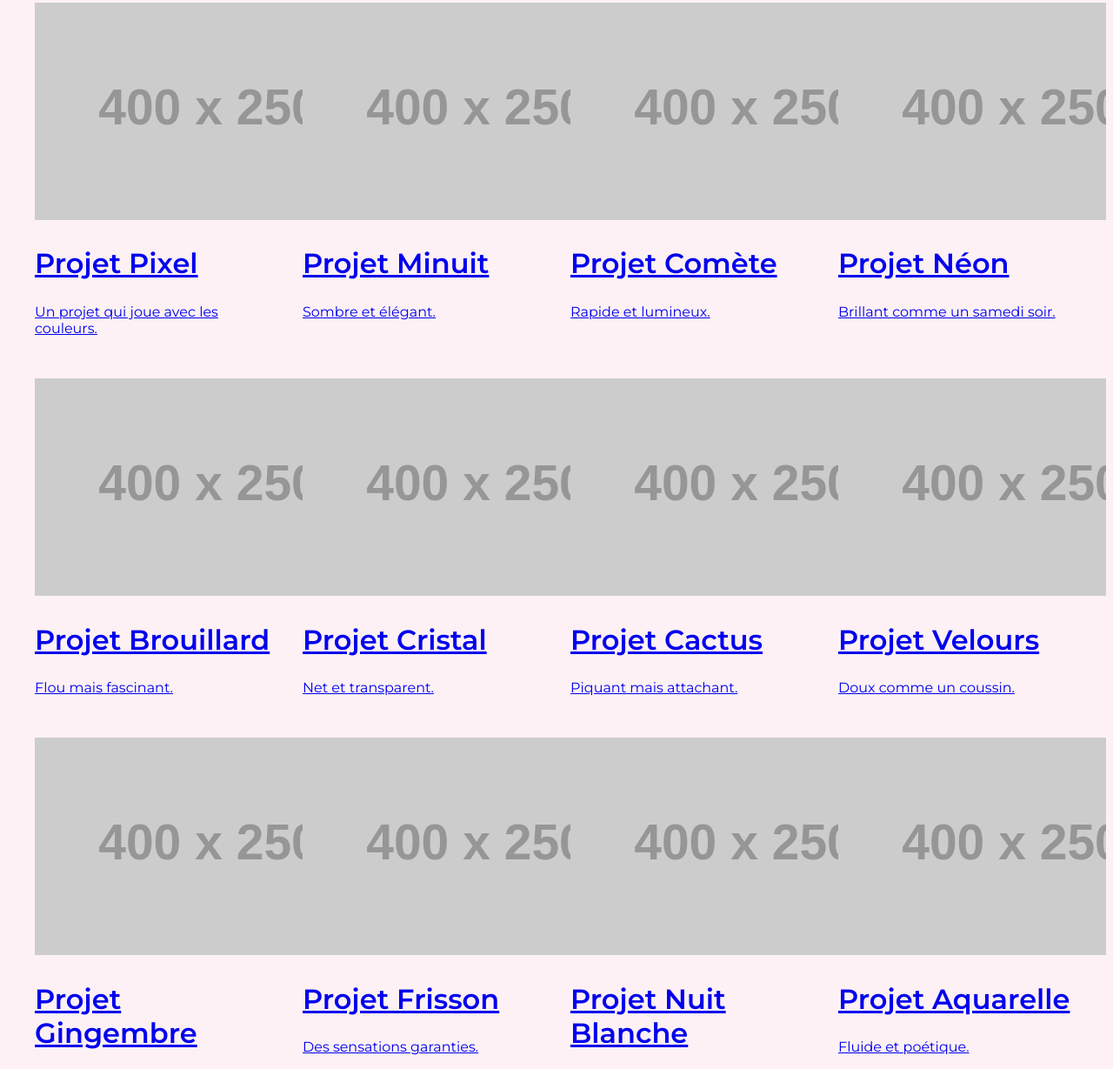
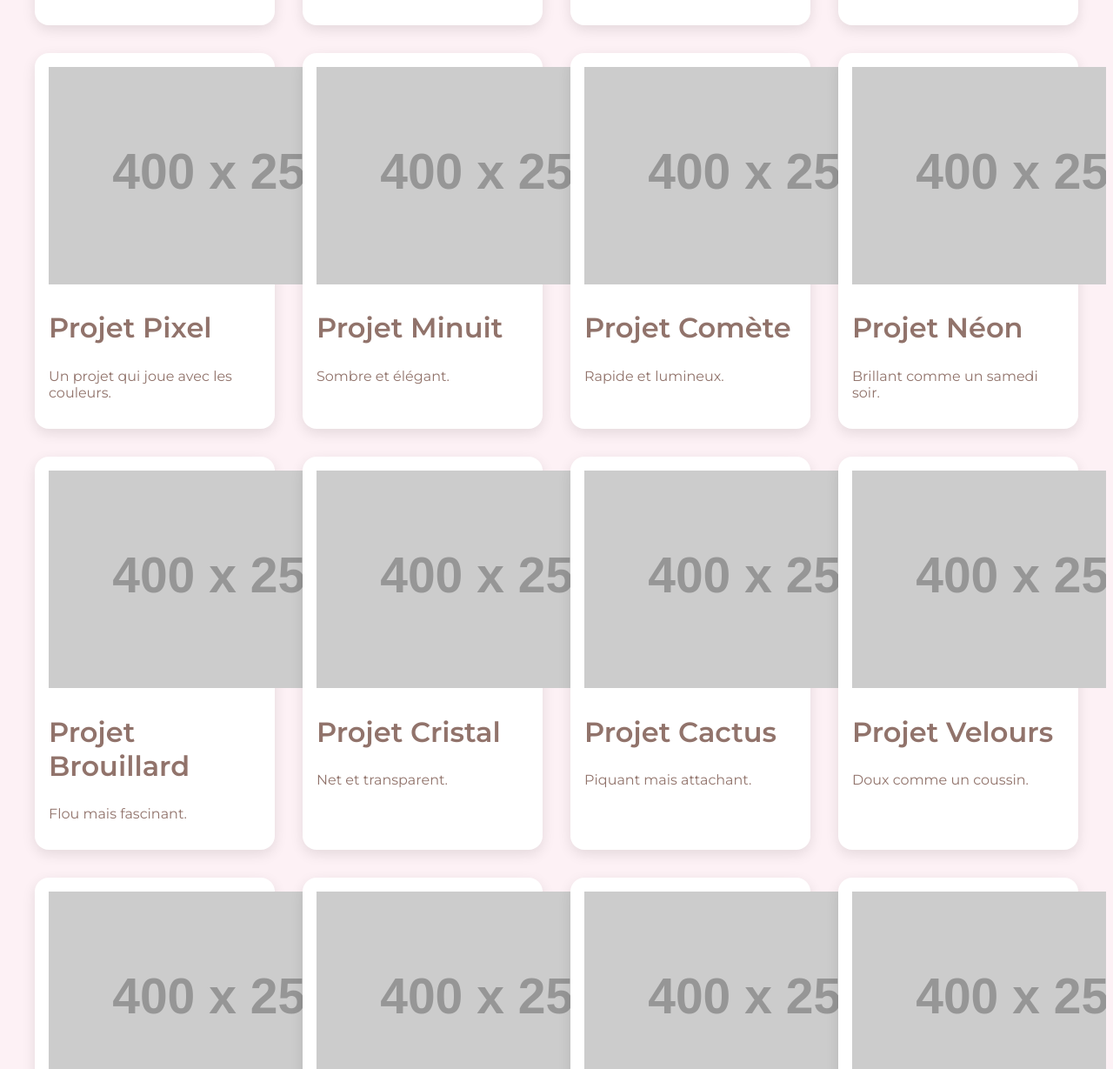
Before and after one commit to Didiare/mon-site, a plain HTML site: page projets.html in a window 1280 px wide. Shown: the part 545-1774 px from the top of the page at 87% size. Drawn offline with Linux system fonts and the light colour scheme; placeholder pictures from the web are drawn by us.

Commit message:
Update projets.html

```diff
--- a/projets.html
+++ b/projets.html
@@ -27,77 +27,77 @@
     <h2 style="margin-top: 1rem;">Projet Soleil</h2>
     <p>Un projet qui rayonne.</p>
   </a>
-  <a href="#" style="background: #fff; padding: 1rem; border-radius: 1rem; box-shadow: 0 5px 15px rgba(0,0,0,0.1); text-decoration: none; color: inherit;">
+  <a href="#" style="background: #fff; padding: 1rem; border-radius: 1rem; box-shadow: 0 5px 15px rgba(0,0,0,0.1); text-decoration: none; color: inherit; transition: transform 0.3s ease;" onmouseover="this.style.transform='scale(1.02)'" onmouseout="this.style.transform='scale(1)'">
     <img src="https://via.placeholder.com/400x250" alt="Projet 2" style="width: 100%; border-radius: 0.5rem;">
     <h2 style="margin-top: 1rem;">Projet Jungle</h2>
     <p>Sauvage mais structuré.</p>
   </a>
-  <a href="#">
+  <a href="#" style="background: #fff; padding: 1rem; border-radius: 1rem; box-shadow: 0 5px 15px rgba(0,0,0,0.1); text-decoration: none; color: inherit; transition: transform 0.3s ease;" onmouseover="this.style.transform='scale(1.02)'" onmouseout="this.style.transform='scale(1)'">
     <img src="https://via.placeholder.com/400x250" alt="Projet 3" style="width: 100%; border-radius: 0.5rem;">
     <h2 style="margin-top: 1rem;">Projet Popcorn</h2>
     <p>À consommer sans modération.</p>
   </a>
-  <a href="#">
+  <a href="#" style="background: #fff; padding: 1rem; border-radius: 1rem; box-shadow: 0 5px 15px rgba(0,0,0,0.1); text-decoration: none; color: inherit; transition: transform 0.3s ease;" onmouseover="this.style.transform='scale(1.02)'" onmouseout="this.style.transform='scale(1)'">
     <img src="https://via.placeholder.com/400x250" alt="Projet 4" style="width: 100%; border-radius: 0.5rem;">
     <h2 style="margin-top: 1rem;">Projet Éclipse</h2>
     <p>Mystérieux et stylé.</p>
   </a>
-  <a href="#">
+    <a href="#" style="background: #fff; padding: 1rem; border-radius: 1rem; box-shadow: 0 5px 15px rgba(0,0,0,0.1); text-decoration: none; color: inherit; transition: transform 0.3s ease;" onmouseover="this.style.transform='scale(1.02)'" onmouseout="this.style.transform='scale(1)'">
     <img src="https://via.placeholder.com/400x250" alt="Projet 5">
     <h2>Projet Pixel</h2>
     <p>Un projet qui joue avec les couleurs.</p>
   </a>
-  <a href="#">
+    <a href="#" style="background: #fff; padding: 1rem; border-radius: 1rem; box-shadow: 0 5px 15px rgba(0,0,0,0.1); text-decoration: none; color: inherit; transition: transform 0.3s ease;" onmouseover="this.style.transform='scale(1.02)'" onmouseout="this.style.transform='scale(1)'">
     <img src="https://via.placeholder.com/400x250" alt="Projet 6">
     <h2>Projet Minuit</h2>
     <p>Sombre et élégant.</p>
   </a>
-  <a href="#">
+   <a href="#" style="background: #fff; padding: 1rem; border-radius: 1rem; box-shadow: 0 5px 15px rgba(0,0,0,0.1); text-decoration: none; color: inherit; transition: transform 0.3s ease;" onmouseover="this.style.transform='scale(1.02)'" onmouseout="this.style.transform='scale(1)'">
     <img src="https://via.placeholder.com/400x250" alt="Projet 7">
     <h2>Projet Comète</h2>
     <p>Rapide et lumineux.</p>
   </a>
-  <a href="#">
+   <a href="#" style="background: #fff; padding: 1rem; border-radius: 1rem; box-shadow: 0 5px 15px rgba(0,0,0,0.1); text-decoration: none; color: inherit; transition: transform 0.3s ease;" onmouseover="this.style.transform='scale(1.02)'" onmouseout="this.style.transform='scale(1)'">
     <img src="https://via.placeholder.com/400x250" alt="Projet 8">
     <h2>Projet Néon</h2>
     <p>Brillant comme un samedi soir.</p>
   </a>
-  <a href="#">
+   <a href="#" style="background: #fff; padding: 1rem; border-radius: 1rem; box-shadow: 0 5px 15px rgba(0,0,0,0.1); text-decoration: none; color: inherit; transition: transform 0.3s ease;" onmouseover="this.style.transform='scale(1.02)'" onmouseout="this.style.transform='scale(1)'">
     <img src="https://via.placeholder.com/400x250" alt="Projet 9">
     <h2>Projet Brouillard</h2>
     <p>Flou mais fascinant.</p>
   </a>
-  <a href="#">
+   <a href="#" style="background: #fff; padding: 1rem; border-radius: 1rem; box-shadow: 0 5px 15px rgba(0,0,0,0.1); text-decoration: none; color: inherit; transition: transform 0.3s ease;" onmouseover="this.style.transform='scale(1.02)'" onmouseout="this.style.transform='scale(1)'">
     <img src="https://via.placeholder.com/400x250" alt="Projet 10">
     <h2>Projet Cristal</h2>
     <p>Net et transparent.</p>
   </a>
-  <a href="#">
+   <a href="#" style="background: #fff; padding: 1rem; border-radius: 1rem; box-shadow: 0 5px 15px rgba(0,0,0,0.1); text-decoration: none; color: inherit; transition: transform 0.3s ease;" onmouseover="this.style.transform='scale(1.02)'" onmouseout="this.style.transform='scale(1)'">
     <img src="https://via.placeholder.com/400x250" alt="Projet 11">
     <h2>Projet Cactus</h2>
     <p>Piquant mais attachant.</p>
   </a>
-  <a href="#">
+   <a href="#" style="background: #fff; padding: 1rem; border-radius: 1rem; box-shadow: 0 5px 15px rgba(0,0,0,0.1); text-decoration: none; color: inherit; transition: transform 0.3s ease;" onmouseover="this.style.transform='scale(1.02)'" onmouseout="this.style.transform='scale(1)'">
     <img src="https://via.placeholder.com/400x250" alt="Projet 12">
     <h2>Projet Velours</h2>
     <p>Doux comme un coussin.</p>
   </a>
-  <a href="#">
+   <a href="#" style="background: #fff; padding: 1rem; border-radius: 1rem; box-shadow: 0 5px 15px rgba(0,0,0,0.1); text-decoration: none; color: inherit; transition: transform 0.3s ease;" onmouseover="this.style.transform='scale(1.02)'" onmouseout="this.style.transform='scale(1)'">
     <img src="https://via.placeholder.com/400x250" alt="Projet 13">
     <h2>Projet Gingembre</h2>
     <p>Un peu épicé.</p>
   </a>
-  <a href="#">
+    <a href="#" style="background: #fff; padding: 1rem; border-radius: 1rem; box-shadow: 0 5px 15px rgba(0,0,0,0.1); text-decoration: none; color: inherit; transition: transform 0.3s ease;" onmouseover="this.style.transform='scale(1.02)'" onmouseout="this.style.transform='scale(1)'">
     <img src="https://via.placeholder.com/400x250" alt="Projet 14">
     <h2>Projet Frisson</h2>
     <p>Des sensations garanties.</p>
   </a>
-  <a href="#">
+    <a href="#" style="background: #fff; padding: 1rem; border-radius: 1rem; box-shadow: 0 5px 15px rgba(0,0,0,0.1); text-decoration: none; color: inherit; transition: transform 0.3s ease;" onmouseover="this.style.transform='scale(1.02)'" onmouseout="this.style.transform='scale(1)'">
     <img src="https://via.placeholder.com/400x250" alt="Projet 15">
     <h2>Projet Nuit Blanche</h2>
     <p>Inspiré des insomnies créatives.</p>
   </a>
-  <a href="#">
+   <a href="#" style="background: #fff; padding: 1rem; border-radius: 1rem; box-shadow: 0 5px 15px rgba(0,0,0,0.1); text-decoration: none; color: inherit; transition: transform 0.3s ease;" onmouseover="this.style.transform='scale(1.02)'" onmouseout="this.style.transform='scale(1)'">
     <img src="https://via.placeholder.com/400x250" alt="Projet 16">
     <h2>Projet Aquarelle</h2>
     <p>Fluide et poétique.</p>
```
